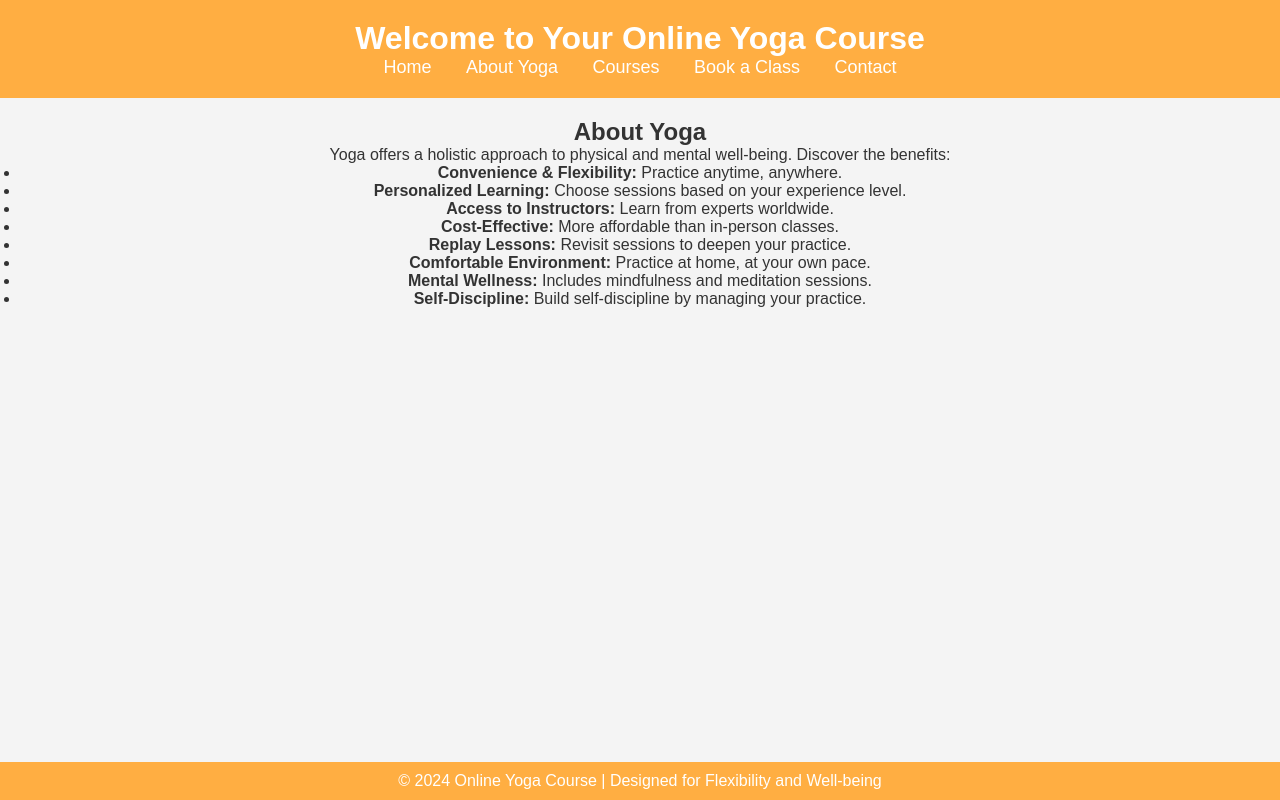
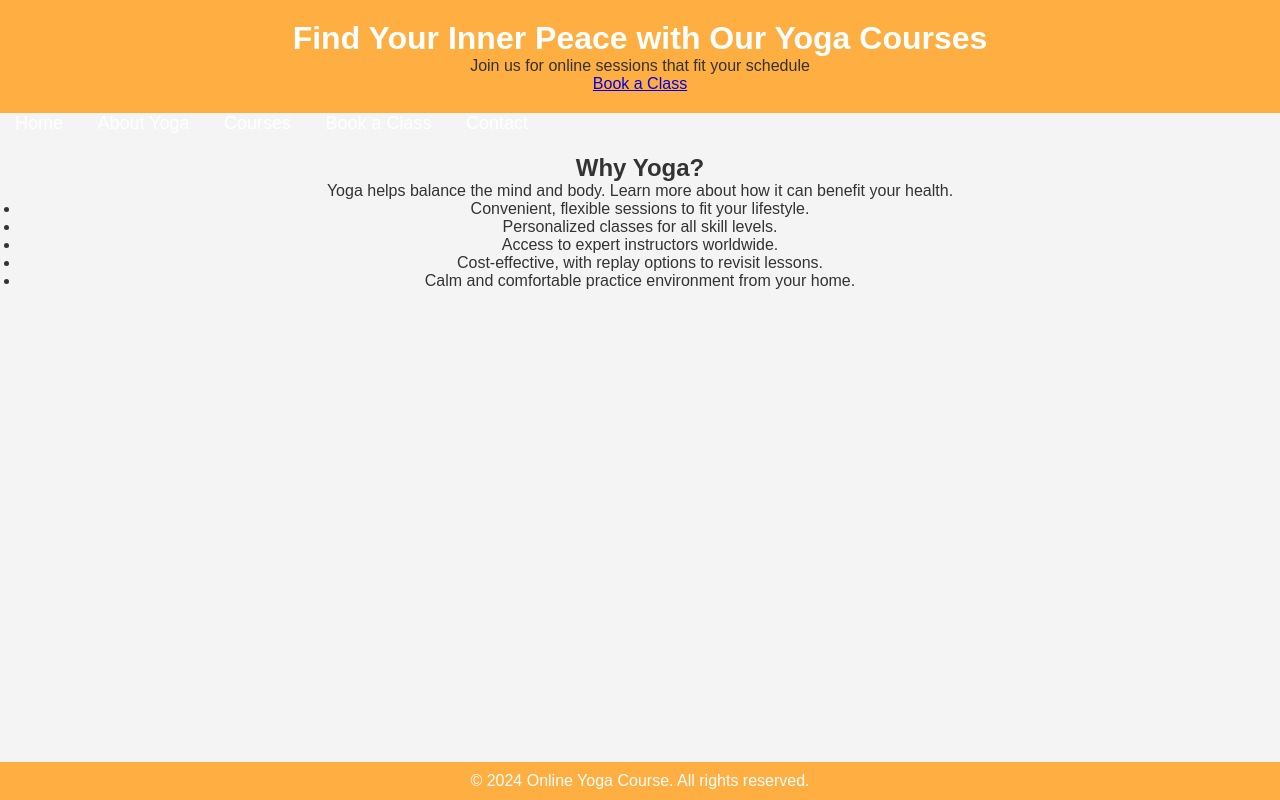
Before and after one commit to rlyyfallen/online-yoga-course, a plain HTML site: page index.html in a window 1280 px wide. Both pictures are taken after a click on the link "About Yoga". Drawn offline with Linux system fonts and the light colour scheme.

Commit message:
Update index.html

```diff
--- a/index.html
+++ b/index.html
@@ -8,7 +8,13 @@
 </head>
 <body>
   <header>
-    <h1>Welcome to Your Online Yoga Course</h1>
+    <div class="hero">
+      <h1>Find Your Inner Peace with Our Yoga Courses</h1>
+      <p>Join us for online sessions that fit your schedule</p>
+      <a href="#book" class="hero-button">Book a Class</a>
+    </div>
+  </header>
+
   <nav>
     <ul>
       <li><a href="#home" class="tab-link">Home</a></li>
@@ -18,48 +24,49 @@
       <li><a href="#contact" class="tab-link">Contact</a></li>
     </ul>
   </nav>
-  </header>
 
   <main>
     <section id="home" class="tab-content">
-      <h2>Online Yoga Courses</h2>
-      <p>Practice yoga anytime, anywhere with flexible and personalized classes designed just for you.</p>
+      <h2>Welcome to Your Yoga Journey</h2>
+      <p>Our online yoga courses give you the flexibility to practice anytime, anywhere.</p>
+      <div class="image-grid">
+        <img src="https://via.placeholder.com/300" alt="Yoga Image 1">
+        <img src="https://via.placeholder.com/300" alt="Yoga Image 2">
+        <img src="https://via.placeholder.com/300" alt="Yoga Image 3">
+      </div>
     </section>
 
     <section id="about" class="tab-content">
-      <h2>About Yoga</h2>
-      <p>Yoga offers a holistic approach to physical and mental well-being. Discover the benefits:</p>
+      <h2>Why Yoga?</h2>
+      <p>Yoga helps balance the mind and body. Learn more about how it can benefit your health.</p>
       <ul>
-        <li><strong>Convenience & Flexibility:</strong> Practice anytime, anywhere.</li>
-        <li><strong>Personalized Learning:</strong> Choose sessions based on your experience level.</li>
-        <li><strong>Access to Instructors:</strong> Learn from experts worldwide.</li>
-        <li><strong>Cost-Effective:</strong> More affordable than in-person classes.</li>
-        <li><strong>Replay Lessons:</strong> Revisit sessions to deepen your practice.</li>
-        <li><strong>Comfortable Environment:</strong> Practice at home, at your own pace.</li>
-        <li><strong>Mental Wellness:</strong> Includes mindfulness and meditation sessions.</li>
-        <li><strong>Self-Discipline:</strong> Build self-discipline by managing your practice.</li>
+        <li>Convenient, flexible sessions to fit your lifestyle.</li>
+        <li>Personalized classes for all skill levels.</li>
+        <li>Access to expert instructors worldwide.</li>
+        <li>Cost-effective, with replay options to revisit lessons.</li>
+        <li>Calm and comfortable practice environment from your home.</li>
       </ul>
     </section>
 
     <section id="courses" class="tab-content">
       <h2>Our Yoga Courses</h2>
-      <p>We offer courses for all levels, from beginner to advanced. Choose a course that matches your goals!</p>
+      <p>Choose from beginner to advanced courses designed to help you achieve mindfulness and balance.</p>
     </section>
 
     <section id="book" class="tab-content">
       <h2>Book a Class</h2>
-      <p>To book a yoga session, click below and choose your time slot.</p>
-      <a href="https://docs.google.com/spreadsheets/d/1dl1sC6NasA_jC2ZI0CN8uwg-zYPnInC4msWH2Z-SK-8/edit?usp=sharing" target="_blank" class="book-button">Book Now</a>
+      <p>Book your yoga class and start your journey today.</p>
+      <a href="YOUR_GOOGLE_FORM_LINK" target="_blank" class="book-button">Book Now</a>
     </section>
 
     <section id="contact" class="tab-content">
       <h2>Contact Us</h2>
-      <p>Email us at: <a href="mailto:info@yogacourse.com">info@yogacourse.com</a></p>
+      <p>Reach us via email: <a href="mailto:info@yogacourse.com">info@yogacourse.com</a></p>
     </section>
   </main>
 
   <footer>
-    <p>© 2024 Online Yoga Course | Designed for Flexibility and Well-being</p>
+    <p>© 2024 Online Yoga Course. All rights reserved.</p>
   </footer>
 
   <script src="script.js"></script>
```
Lines whose indentation alone changed are shown as unchanged.
